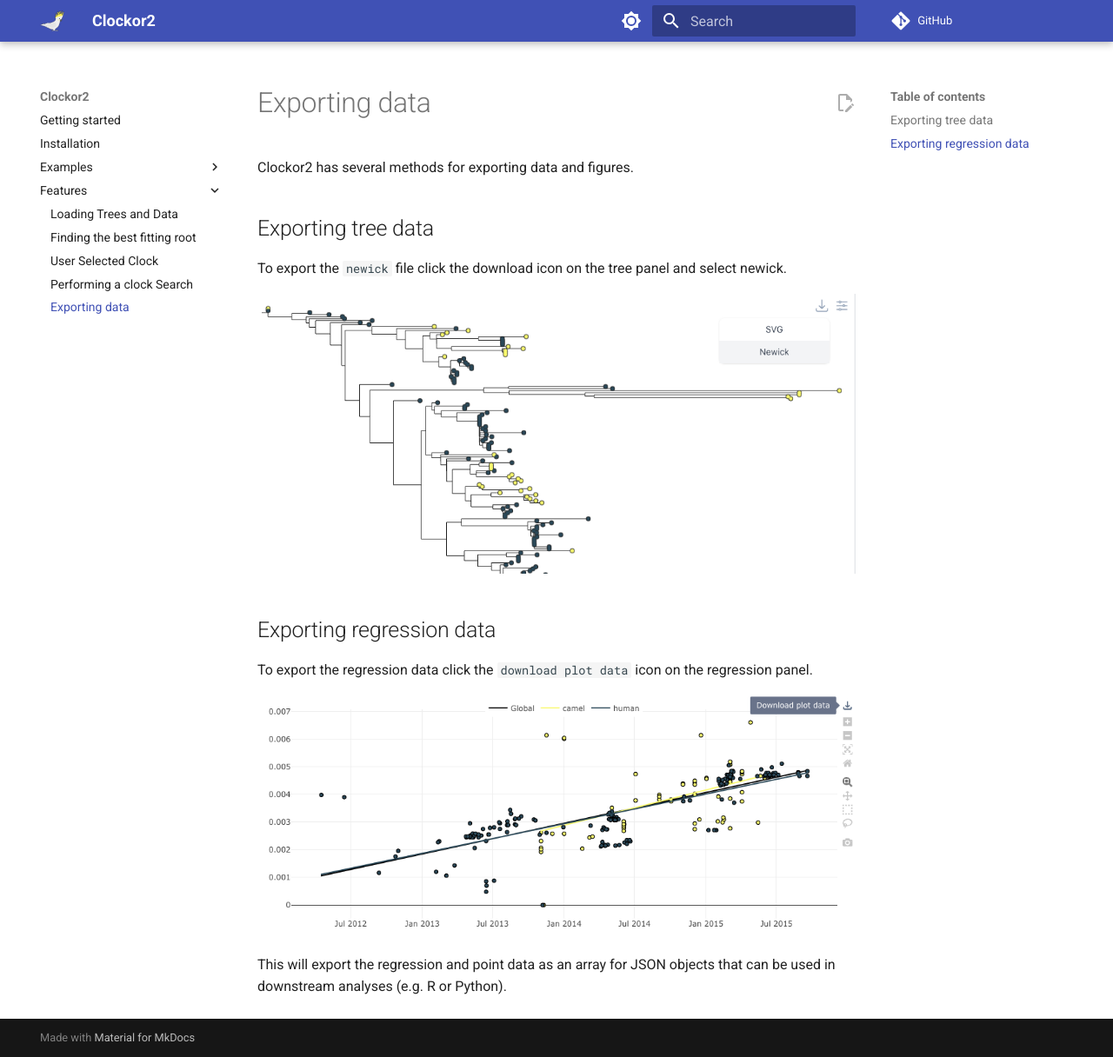
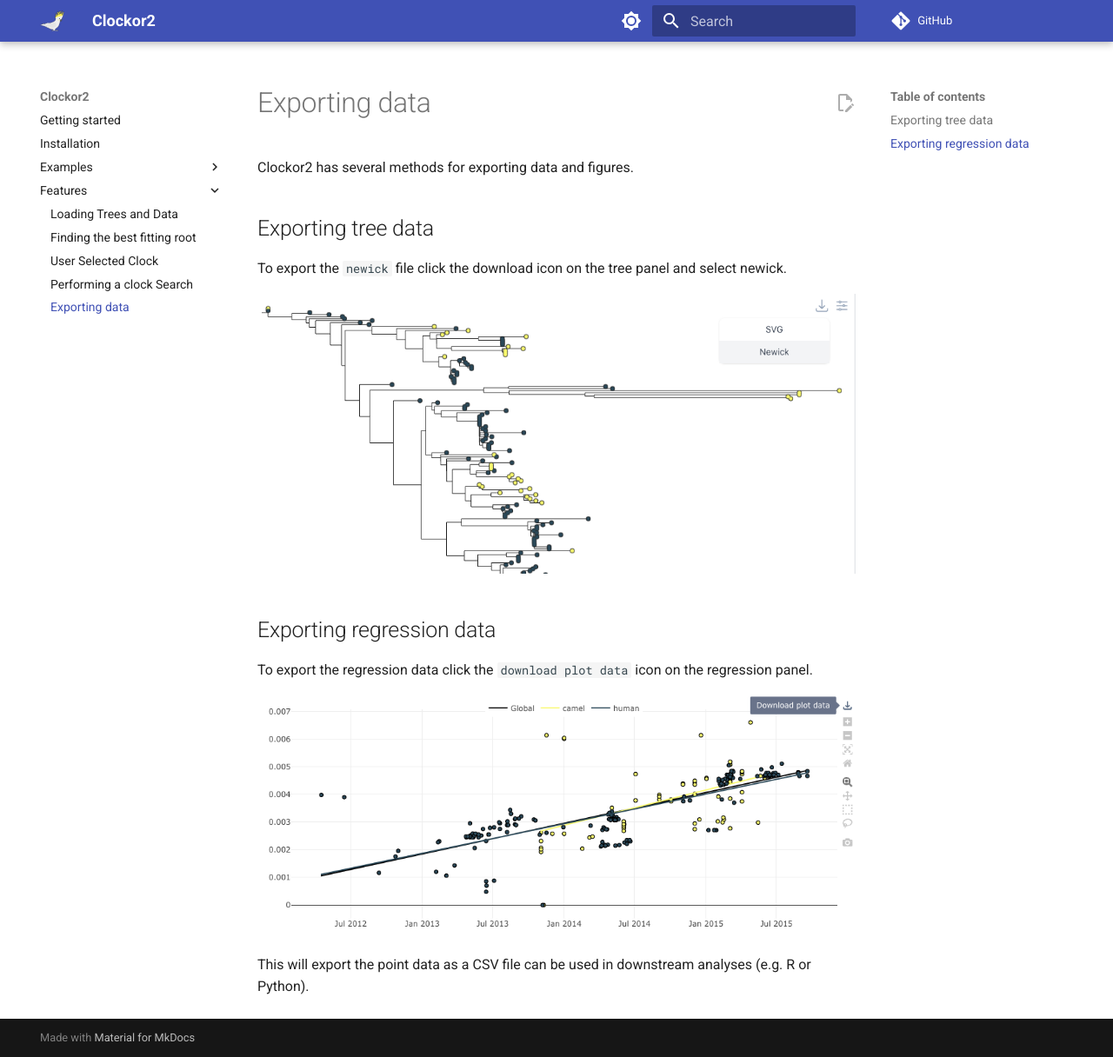
Before and after one commit to clockor2/docs, an MkDocs documentation site: the page built from docs/features/5_exportData.md, in a window 1280 px wide and 1216 px high. Shown: the whole window at 87% size. Built offline with MkDocs 1.6.1 and Material for MkDocs 9.7.7, drawn with Linux system fonts in a browser that asks for light colours; comment, search, counter and statistics services are not loaded.

Commit message:
:memo: update export docs

```diff
--- a/docs/features/5_exportData.md
+++ b/docs/features/5_exportData.md
@@ -14,4 +14,4 @@
 
 ![](../images/export-plot-data.png)
 
-This will export the regression and point data as an array for JSON objects that can be used in downstream analyses (e.g. R or Python).
+This will export the point data as a CSV file can be used in downstream analyses (e.g. R or Python).
```
